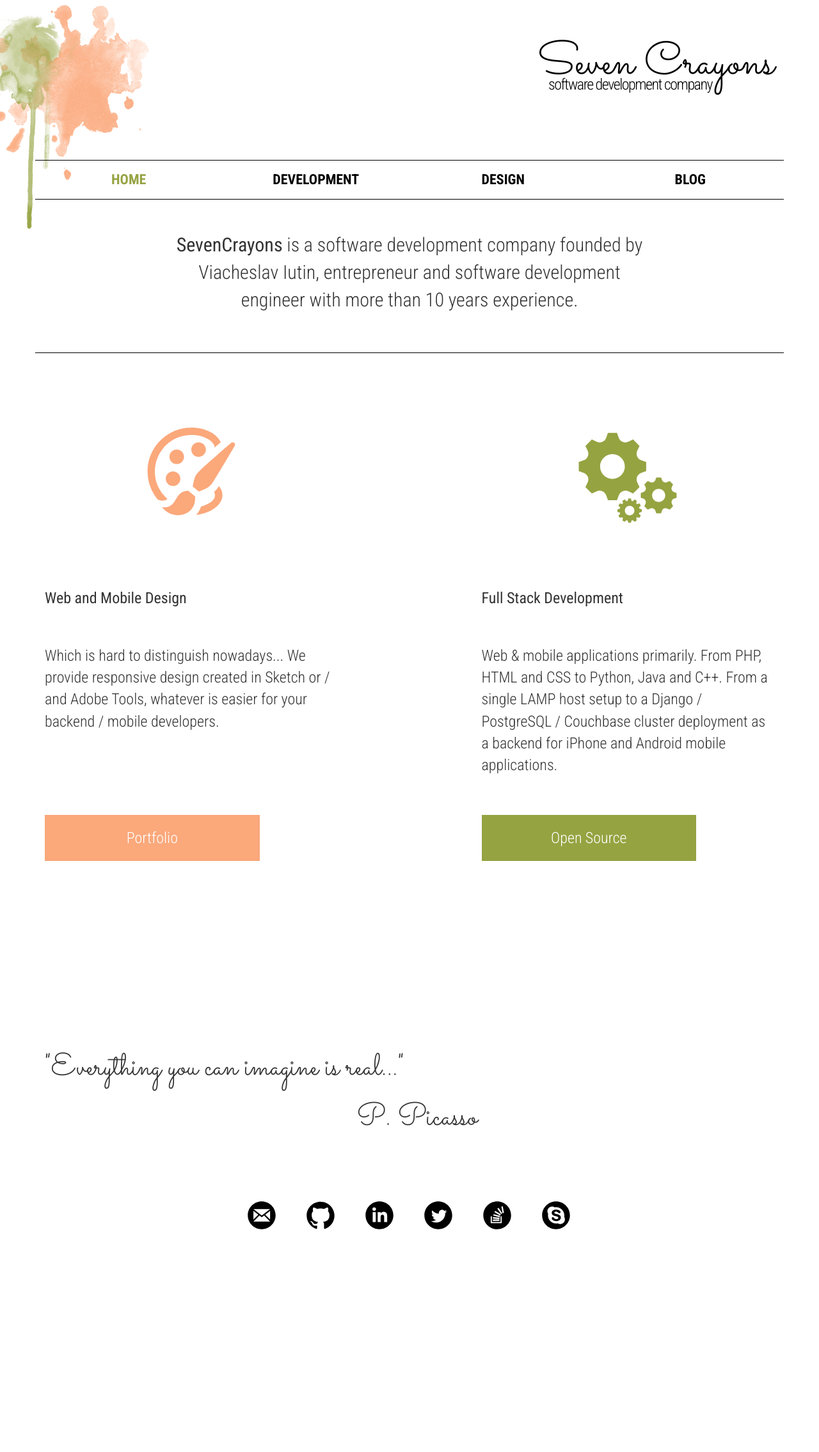
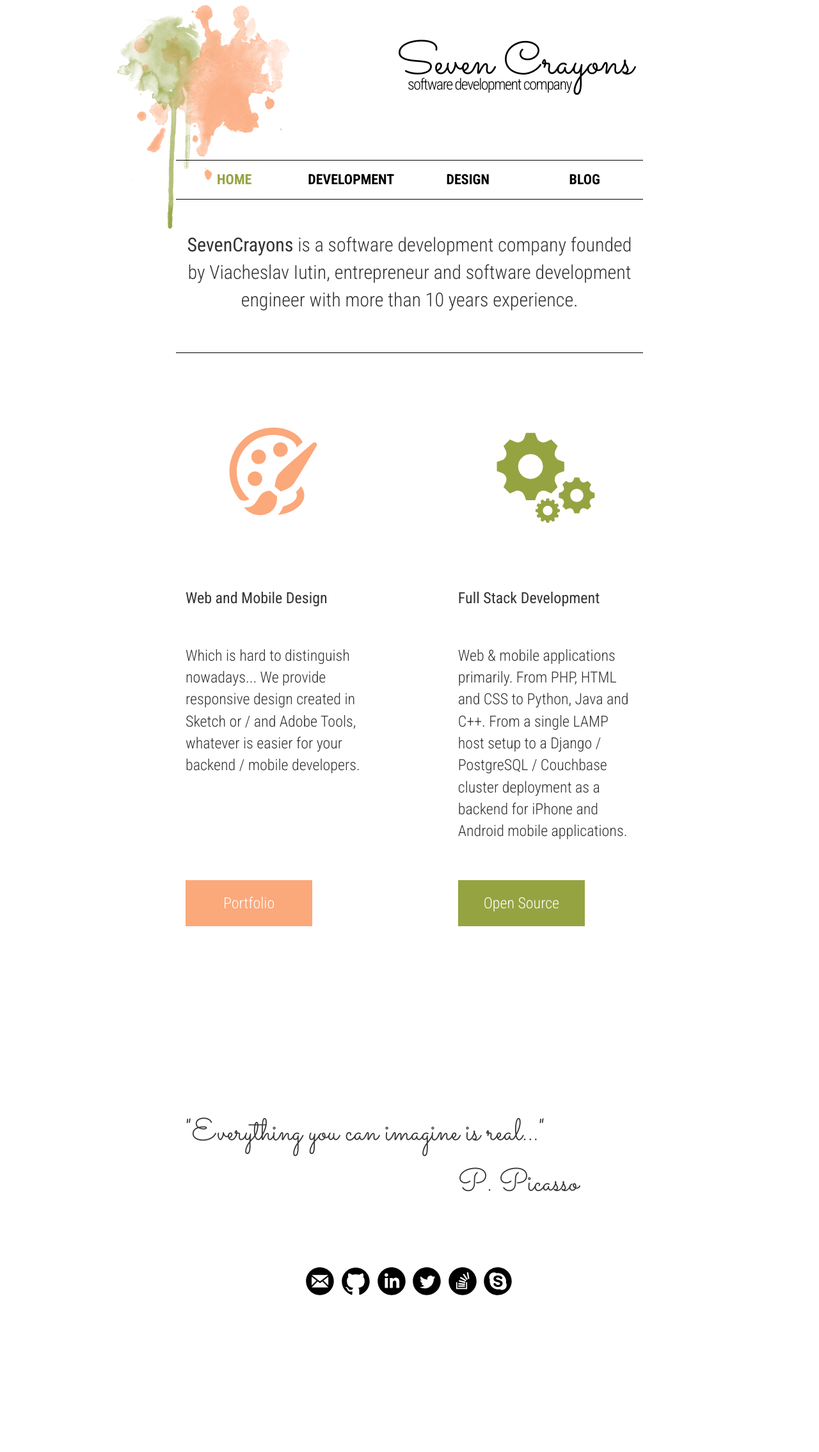
Before and after one commit to iutinvg/iutinvg.github.io, a Jekyll site: the page built from index.html, in a window 1280 px wide. Shown: the whole page at 64% size. Built offline with Jekyll 4.4.1, drawn with Linux system fonts in a browser that asks for light colours; nearby versions of some CDN libraries; before the commit the page ends 2167 px from its top, so only the background shows below that.

Commit message:
narrow style

```diff
--- a/_includes/footer.html
+++ b/_includes/footer.html
@@ -1,11 +1,11 @@
 <footer>
   <div class="row">
-    <div class="col-lg-7 col-sm-10 quote">
+    <div class="col-sm-10 quote">
       <p>"Everything you can imagine is real..."</p>
     </div>
   </div>
   <div class="row">
-    <div class="col-xs-5 col-sm-4 col-lg-offset-5 col-md-offset-5 col-sm-offset-7 col-xs-offset-7 quote">
+    <div class="col-xs-5 col-sm-4 col-sm-offset-7 col-xs-offset-7 quote">
       <p>P. Picasso</p>
     </div>
   </div>
--- a/css/styles.css
+++ b/css/styles.css
@@ -15,6 +15,10 @@
 a:hover, a:focus, a.active {
     color: #96a341;
     text-decoration: none;
+}
+
+.container {
+    max-width: 730px;
 }
 
 .design-portfolio a:hover,
--- a/index.html
+++ b/index.html
@@ -4,7 +4,7 @@
 ---
 
 <div class="row lead-row">
-  <div class="col-lg-8 col-lg-offset-2 col-md-10 col-md-offset-1">
+  <div class="col-xs-12">
     <p>
       <strong>SevenCrayons</strong> is a software development company
       founded by Viacheslav Iutin, entrepreneur and software
```
